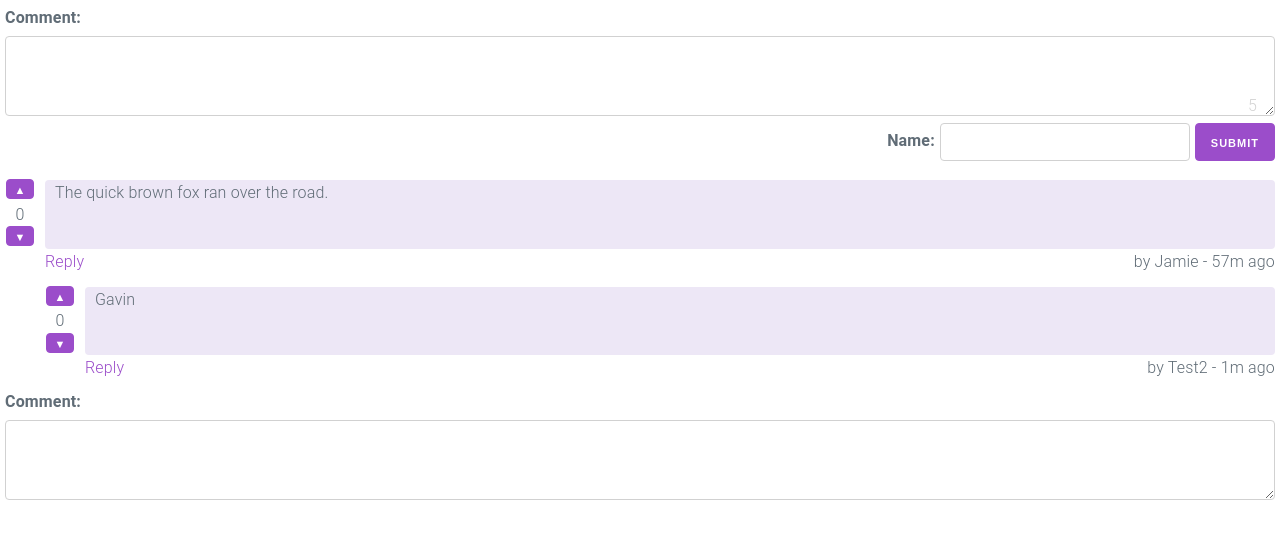
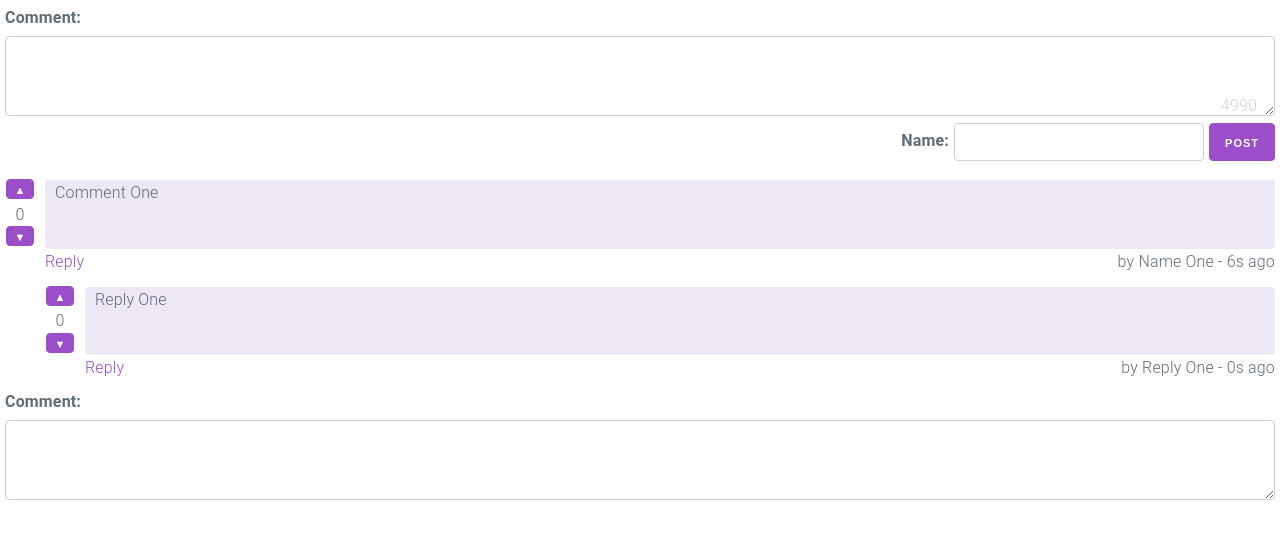
Before and after one commit to JamiePrentice/Comments, a website built with webpack: page UI/goal.html in a window 1280 px wide. Built offline with nearby package versions, Linux system fonts and the light colour scheme.

Commit message:
UI - Updated goal.html

```diff
--- a/UI/goal.html
+++ b/UI/goal.html
@@ -6,40 +6,33 @@
 </head>
 
 <body>
+    <!-- START -->
     <div id="brandname">
-        <!-- START -->
         <label>Comment:</label>
         <div class="wrap">
-            <textarea></textarea>
-            <span>5</span>
+            <textarea id="brandname-comment" maxlength="5000"></textarea>
+            <span>4990</span>
         </div>
         <div class="float-right">
             <div class="row">
-
                 <label>Name:</label>
-                <input type="text">
-                <input type="submit" class="button">
+                <input id="brandname-name" type="text">
+                <input type="submit" value="Post" class="button">
             </div>
         </div>
-
-        <div id="comments-list">
-            <div id="comment-1" up="false" down="false">
+        <div id="brandname-comments-list">
+            <div id="comment-1">
                 <div class="row">
                     <div class="column column-4 center">
-                        <button class="vote" id="comment-up-1">&#9650;</button>
-                        <div class="score" id="comment-score-1">0</div>
-                        <button class="vote" id="comment-down-1">&#9660;</button>
+                        <button id="comment-up-1" class="vote">▲</button>
+                        <div id="comment-score-1" class="score">0</div>
+                        <button id="comment-down-1" class="vote">▼</button>
                     </div>
-                    <div class="column comment-text">
-                        The quick brown fox ran over the road.
-                    </div>
+                    <div id="comment-text" class="column comment-text">Comment One</div>
                 </div>
-
-                <div class="footer">
-                    <a class="column column-offset-4 inline">Reply</a>
-                    <div class="float-right inline">
-                        by Jamie - 57m ago
-                    </div>
+                <div id="comment-footer-1" class="footer">
+                    <a class="column column-offset-4">Reply</a>
+                    <div class="float-right">by Name One - 6s ago</div>
                 </div>
                 <div id="comment-2" class="reply">
                     <div class="row">
@@ -48,20 +41,17 @@
                             <div id="comment-score-2" class="score">0</div>
                             <button id="comment-down-2" class="vote">▼</button>
                         </div>
-                        <div id="comment-text" class="column comment-text">Gavin</div>
+                        <div id="comment-text" class="column comment-text">Reply One</div>
                     </div>
                     <div id="comment-footer-2" class="footer">
-                        <a class="column column-offset-4 inline">Reply</a>
-                        <div class="float-right inline">by Test2 - 1m ago</div>
+                        <a class="column column-offset-4">Reply</a>
+                        <div class="float-right">by Reply One - 0s ago</div>
                     </div>
                 </div>
             </div>
         </div>
-
     </div>
-
     <!-- END -->
-    </div>
 </body>
 
 </html>
```
Also changed, not shown: UI/dist/output.css.
